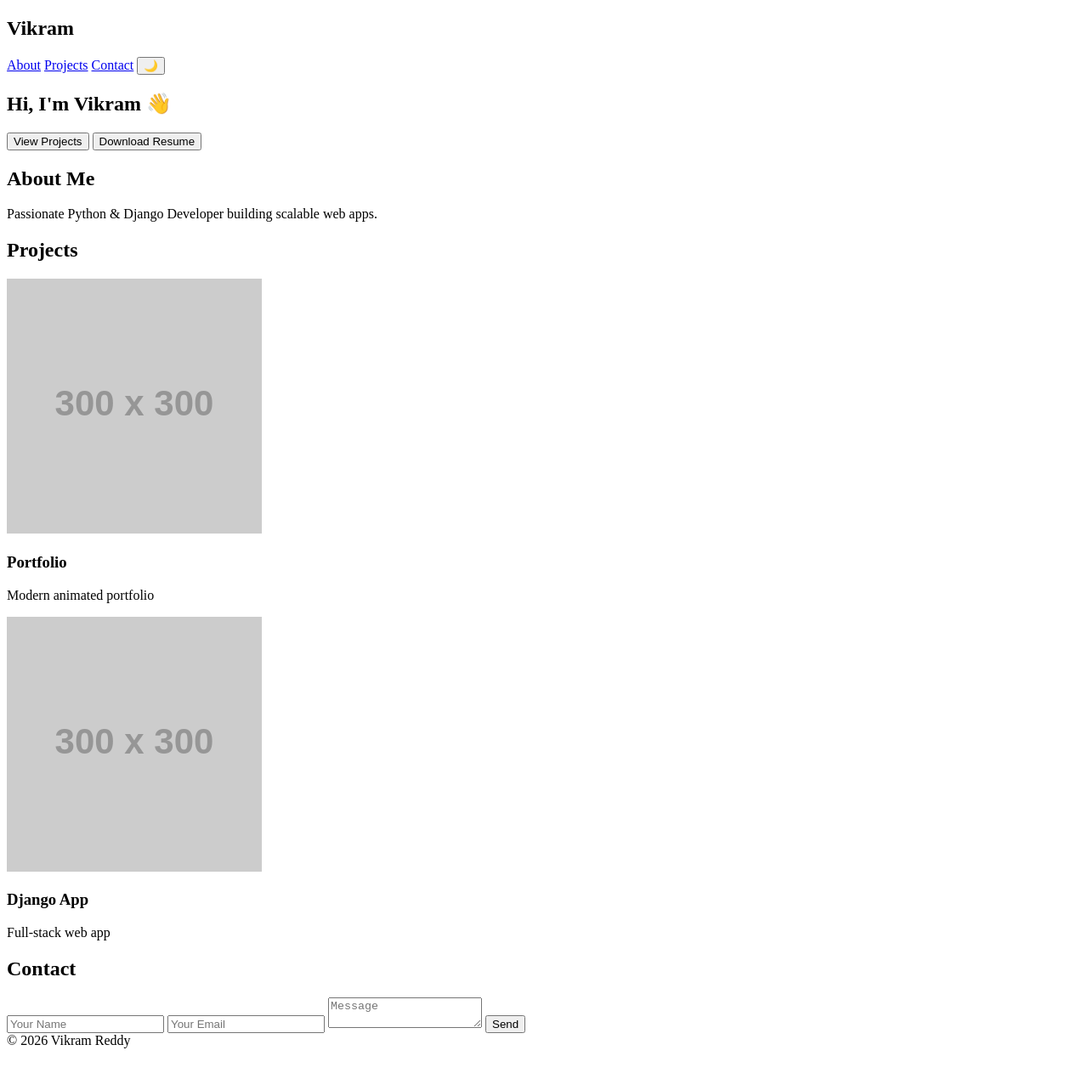
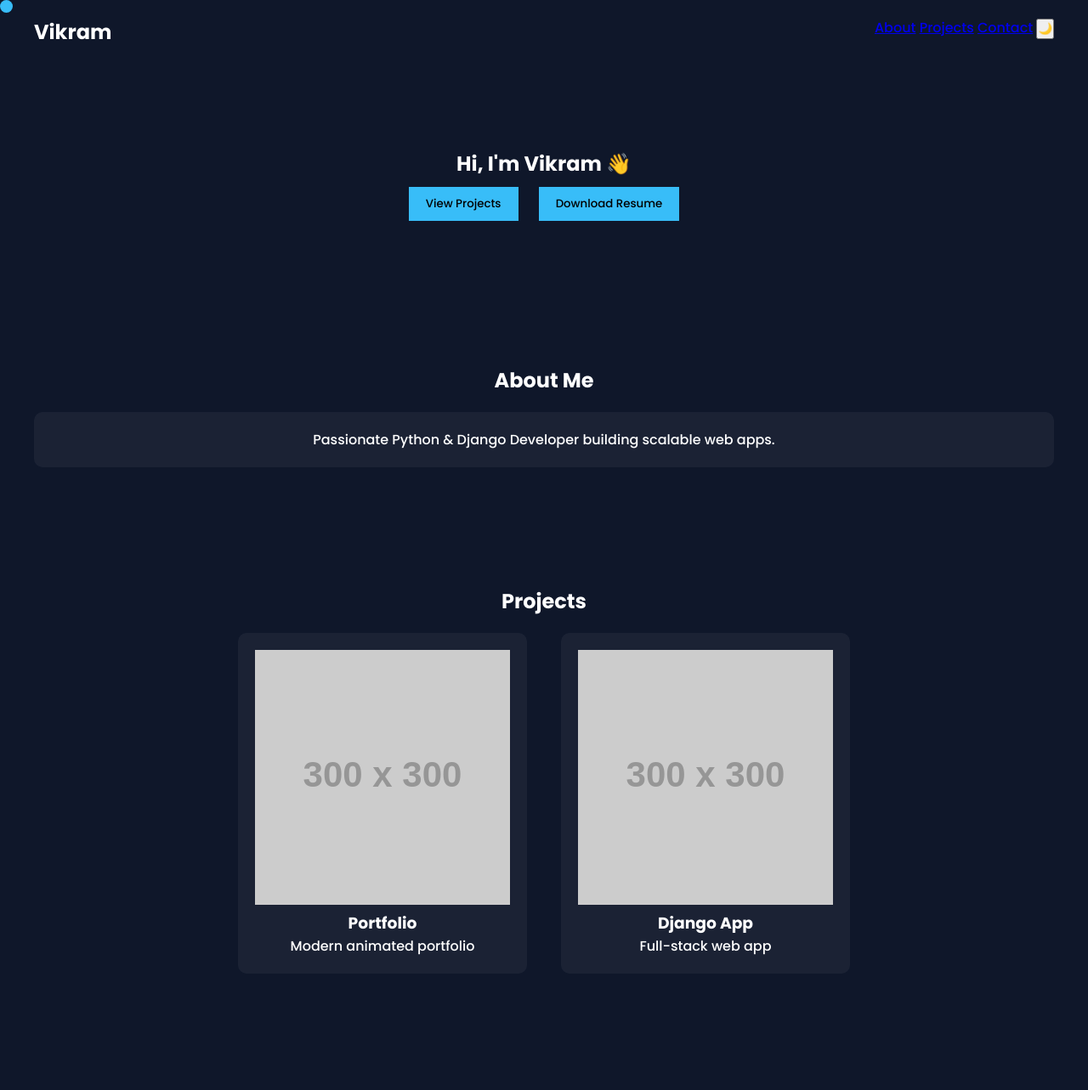
Before and after one commit to VIKRAMREDDY-S/vikram-portfolio, a plain HTML site: page index.html in a window 1280 px wide. Shown: the top 1283 px of the page at 85% size. Before the commit the page ends 1242 px from the top, so only its background shows below. Drawn offline with nearby package versions, Linux system fonts and the light colour scheme; placeholder pictures from the web are drawn by us.

Commit message:
Update style.css

```diff
--- a/style.css
+++ b/style.css
@@ -1,13 +1,105 @@
-function scrollToSection(id) {
-  document.getElementById(id).scrollIntoView({
-    behavior: 'smooth'
-  });
+* {
+  margin: 0;
+  padding: 0;
+  box-sizing: border-box;
+  font-family: 'Poppins', sans-serif;
 }
 
-// Scroll animations
-ScrollReveal().reveal('.card', {
-  delay: 200,
-  distance: '50px',
-  origin: 'bottom',
-  duration: 1000
-});
+body {
+  background: #0f172a;
+  color: white;
+  transition: 0.3s;
+}
+
+/* LIGHT MODE */
+.light {
+  background: #f1f5f9;
+  color: black;
+}
+
+/* PARTICLES */
+#particles-js {
+  position: fixed;
+  width: 100%;
+  height: 100%;
+  z-index: -1;
+}
+
+/* CURSOR */
+.cursor {
+  width: 15px;
+  height: 15px;
+  background: #38bdf8;
+  border-radius: 50%;
+  position: fixed;
+  pointer-events: none;
+}
+
+/* NAV */
+nav {
+  display: flex;
+  justify-content: space-between;
+  padding: 20px 40px;
+}
+
+/* HERO */
+.hero {
+  text-align: center;
+  padding: 100px 20px;
+}
+
+.buttons button {
+  margin: 10px;
+  padding: 10px 20px;
+  background: #38bdf8;
+  border: none;
+}
+
+/* SECTIONS */
+.section {
+  padding: 60px 20px;
+  text-align: center;
+}
+
+/* CARDS */
+.card {
+  background: rgba(255,255,255,0.05);
+  padding: 20px;
+  margin: 20px;
+  border-radius: 10px;
+  transition: 0.3s;
+}
+
+.card:hover {
+  transform: scale(1.05);
+}
+
+/* GRID */
+.grid {
+  display: flex;
+  justify-content: center;
+  flex-wrap: wrap;
+}
+
+img {
+  width: 100%;
+}
+
+/* FORM */
+form {
+  max-width: 400px;
+  margin: auto;
+  display: flex;
+  flex-direction: column;
+}
+
+input, textarea {
+  margin: 10px;
+  padding: 10px;
+}
+
+/* FOOTER */
+footer {
+  text-align: center;
+  padding: 20px;
+}
```
